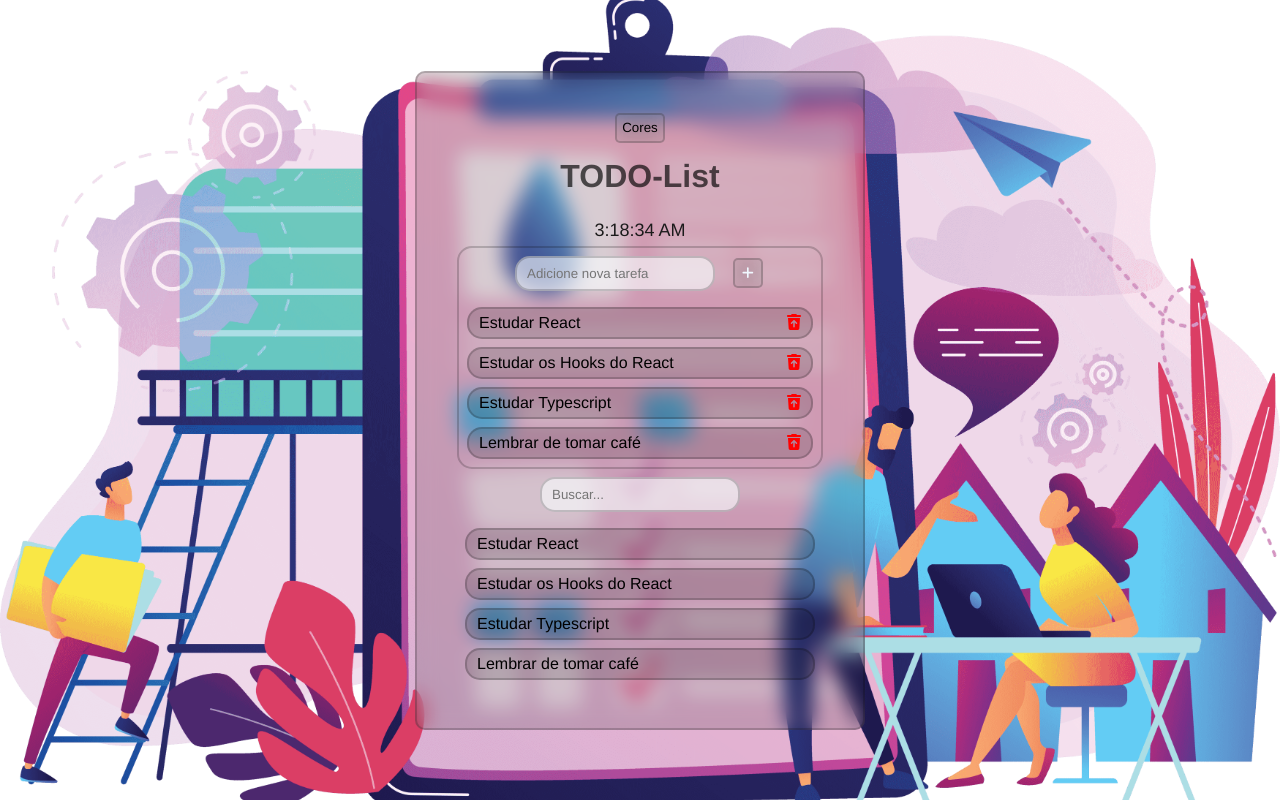
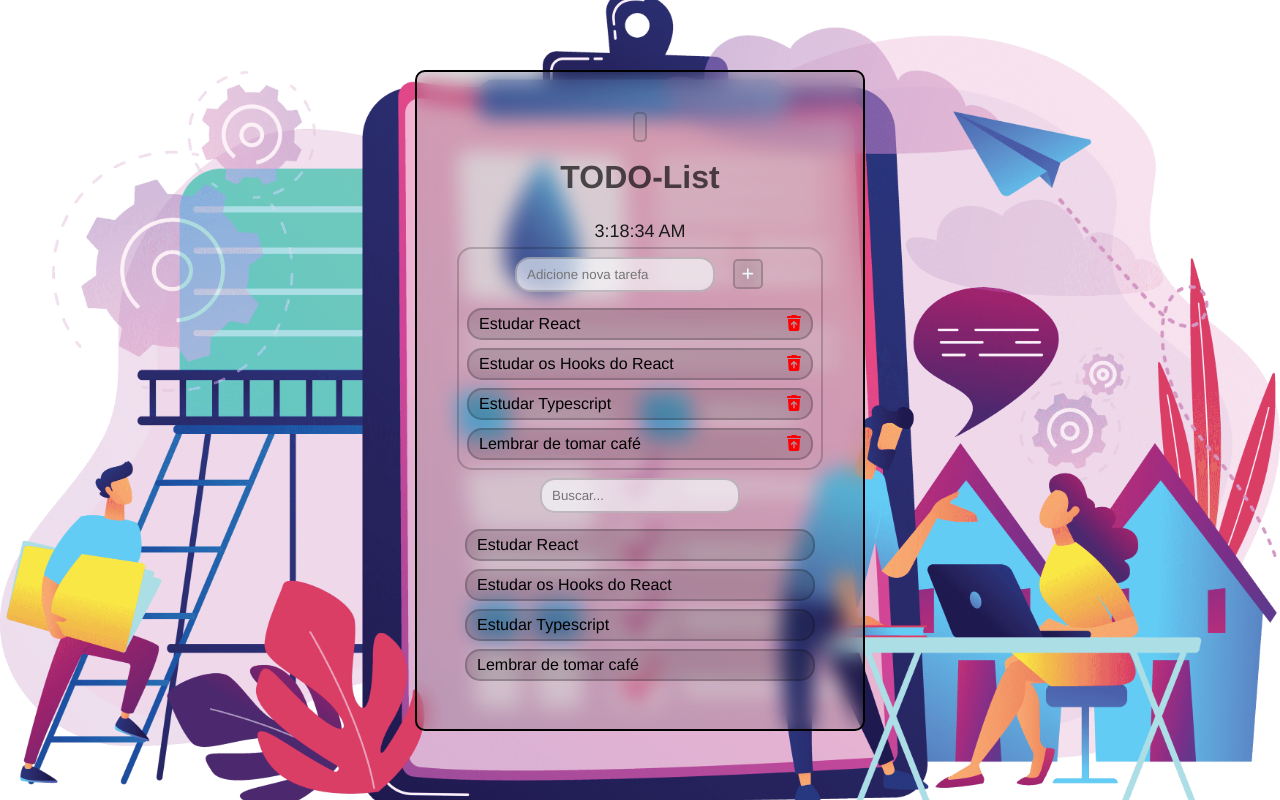
Before and after one commit to CarlosOtrebla/exercicios_react, a React (Vite) app: page / in a window 1280 px wide. Built offline with nearby package versions, Linux system fonts and the light colour scheme.

Commit message:
display exadecimal code

```diff
--- a/src/App.css
+++ b/src/App.css
@@ -1,14 +1,15 @@
-:root{
+:root {
   --bg_Color:
 }
-*{
+
+* {
   margin: 0px;
   padding: 0px;
   font-family: Helvetica;
   box-sizing: border-box;
 }
 
-.App{
+.App {
   display: flex;
   justify-content: center;
   align-items: center;
@@ -17,20 +18,20 @@
   background-size: cover;
   background-position: center;
   background-color: var(--bg_Color)
+}
 
-}
-h1{
+h1 {
   color: rgba(0, 0, 0, 0.658);
   margin: 15px 0px;
   width: 100%;
 }
 
-.container{
+.container {
   text-align: center;
   width: 450px;
   background-color: rgba(15, 15, 15, 0.15);
   backdrop-filter: blur(10px);
-  border: 2px solid rgba(5, 5, 5, 0.2);
+  border: 2px solid var(--bg_Color);
   padding: 40px;
   border-radius: 10px;
 }
@@ -38,13 +39,14 @@ h1{
 .container h1 {
   margin-bottom: 20px;
 }
-.btnRemoveTask{
+
+.btnRemoveTask {
   margin-left: 10px;
   color: red;
 
 }
 
-.inputTesk{
+.inputTesk {
   height: 30px;
   width: 200px;
 }
@@ -55,12 +57,12 @@ h1{
   justify-content: space-between;
   background-color: rgba(15, 15, 15, 0.15);
   border: 2px solid rgba(5, 5, 5, 0.2);
-  margin:8px;
+  margin: 8px;
   list-style-type: none;
   border-radius: 15px;
 }
 
-.addTask{
+.addTask {
   justify-content: space-between;
   /* background-color: rgba(15, 15, 15, 0.15); */
   border: 2px solid rgba(5, 5, 5, 0.2);
--- a/src/Components/Button/BtnChangeColor.css
+++ b/src/Components/Button/BtnChangeColor.css
@@ -1,6 +1,5 @@
-.trocaCor{
+.trocaCor {
   color: var(--bg_Color);
-
   height: 30px;
   width: max-content;
   padding: 0px 5px;
--- a/src/Components/Button/BtnChangeColor.jsx
+++ b/src/Components/Button/BtnChangeColor.jsx
@@ -1,26 +1,30 @@
 import React, { useState } from 'react';
-import './BtnChangeColor.css'
+import './BtnChangeColor.css';
 const ColorChanger = () => {
+
+  const [cor, setCor] = useState();
 
   const getRandomColor = () => {
     const letters = '0123456789ABCDEF';
     let color = '#';
+
     for (let i = 0; i < 6; i++) {
       color += letters[Math.floor(Math.random() * 16)];
     }
     return color;
   };
 
-
   const changeColor = () => {
-    const newColor = getRandomColor();
+    const newColor =  getRandomColor()
+    setCor( newColor);
     document.documentElement.style.setProperty('--bg_Color', newColor);
   };
 
   return (
     <div>
-      <button className="trocaCor" onClick={changeColor}>Cores</button>
-
+      <button id='nColor' className='trocaCor' onClick={changeColor}>
+       {cor}
+      </button>
     </div>
   );
 };
--- a/src/Components/Button/ButtonAdd.jsx
+++ b/src/Components/Button/ButtonAdd.jsx
@@ -12,7 +12,6 @@ export function ButtonAdd({ items, setItems, newItem, setNewItem }) {
     }
   };
 
-
   return (
     <button className='btnAddTask' onClick={addItem}>
       <FontAwesomeIcon icon={faPlus} />
```
